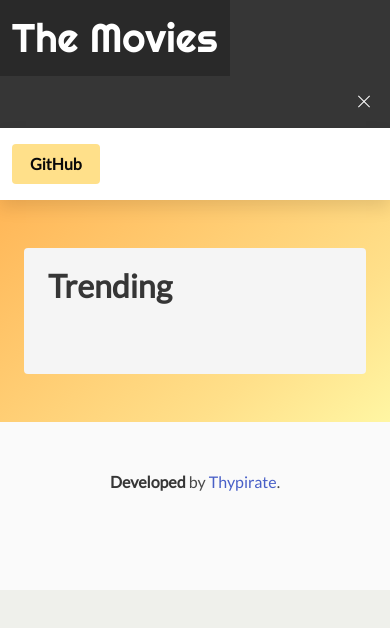
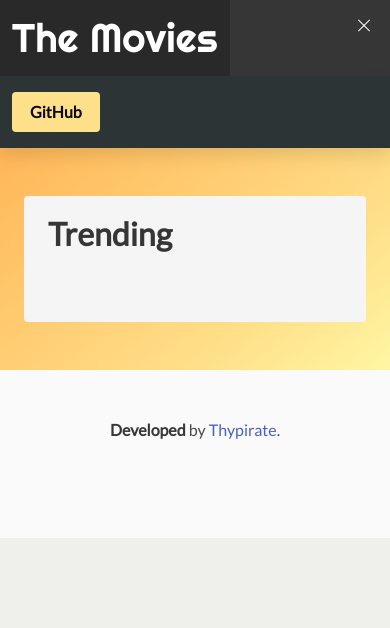
Before and after one commit to thypirate/the-movies, a website: page index.html in a window 390 px wide. Both pictures are taken after a click on the button "menu". Drawn offline with nearby package versions, Linux system fonts and the light colour scheme; files that its build step writes are made by us from their sources; no server answers.

Commit message:
change navbar background

```diff
--- a/css/style.css
+++ b/css/style.css
@@ -12,6 +12,14 @@ body {
 
 .custom-title{
    font-family: 'Righteous', cursive;
+}
+
+.burger{
+  margin-top: 15px;
+}
+
+#navMenu{
+  background-color: #2d3436;
 }
 
 .image {
--- a/index.html
+++ b/index.html
@@ -12,15 +12,16 @@
     <nav class="navbar is-dark" role="navigation" aria-label="main navigation">
       <div class="container">
         <div class="navbar-brand">
-          <a class="navbar-item is-size-2 custom-title" href="">
+          <a class="navbar-item is-size-2 custom-title" href="#">
             The Movies
           </a>
-          </div>
-          <a role="button" class="navbar-burger" data-target="navMenu" aria-label="menu" aria-expanded="false">
+          <a role="button" class="navbar-burger burger" data-target="navMenu" aria-label="menu" aria-expanded="false">
             <span aria-hidden="true"></span>
             <span aria-hidden="true"></span>
             <span aria-hidden="true"></span>
           </a>
+        </div>
+
         <div class="navbar-menu" id="navMenu">
           <div class="navbar-end">
             <div class="navbar-item">
@@ -33,9 +34,12 @@
           </div>
         </div>
       </div>
+    </nav>
+
+    <section class="hero is-warning is-bold">
+      <div class="hero-head">
+
       </div>
-    </nav>
-    <section class="hero is-warning is-bold">
       <div class="hero-body">
         <div class="container is-overlay">
           <div class="tile is-ancestor ">
```
Lines whose indentation alone changed are shown as unchanged.
